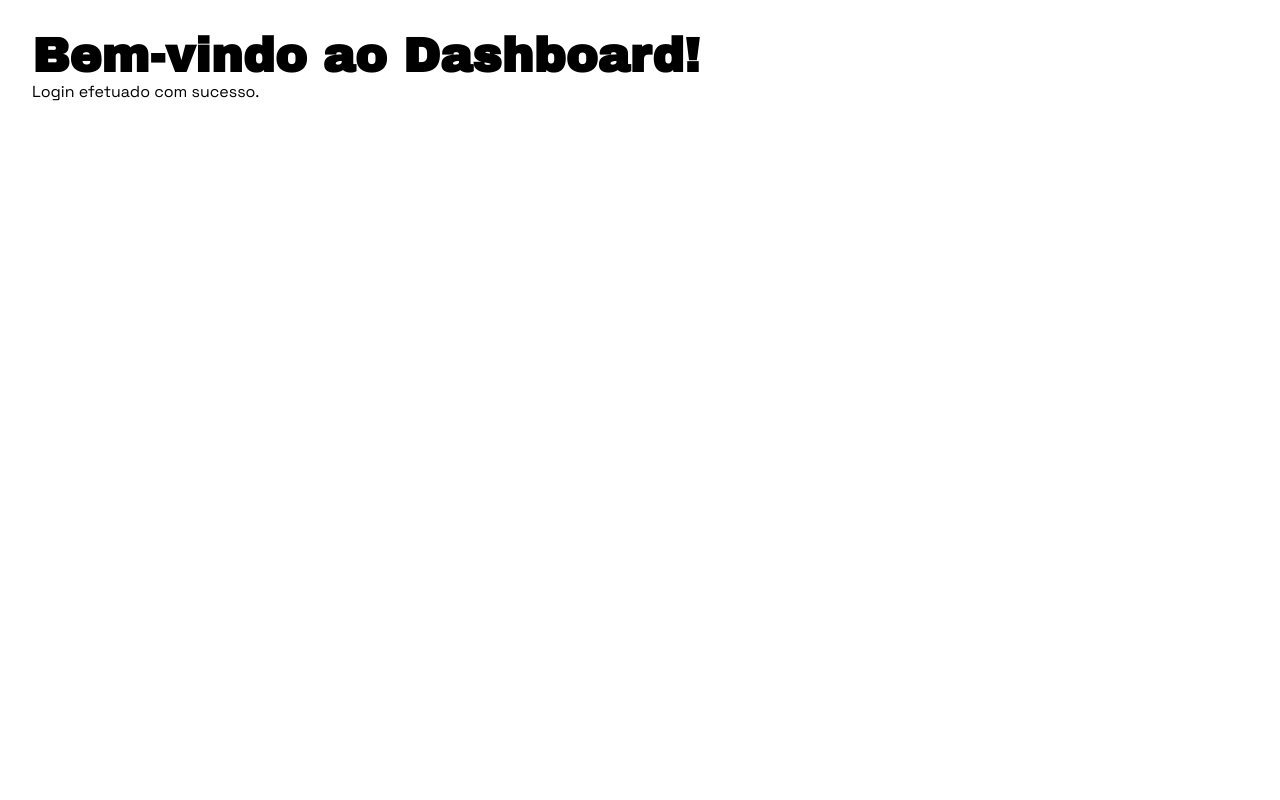
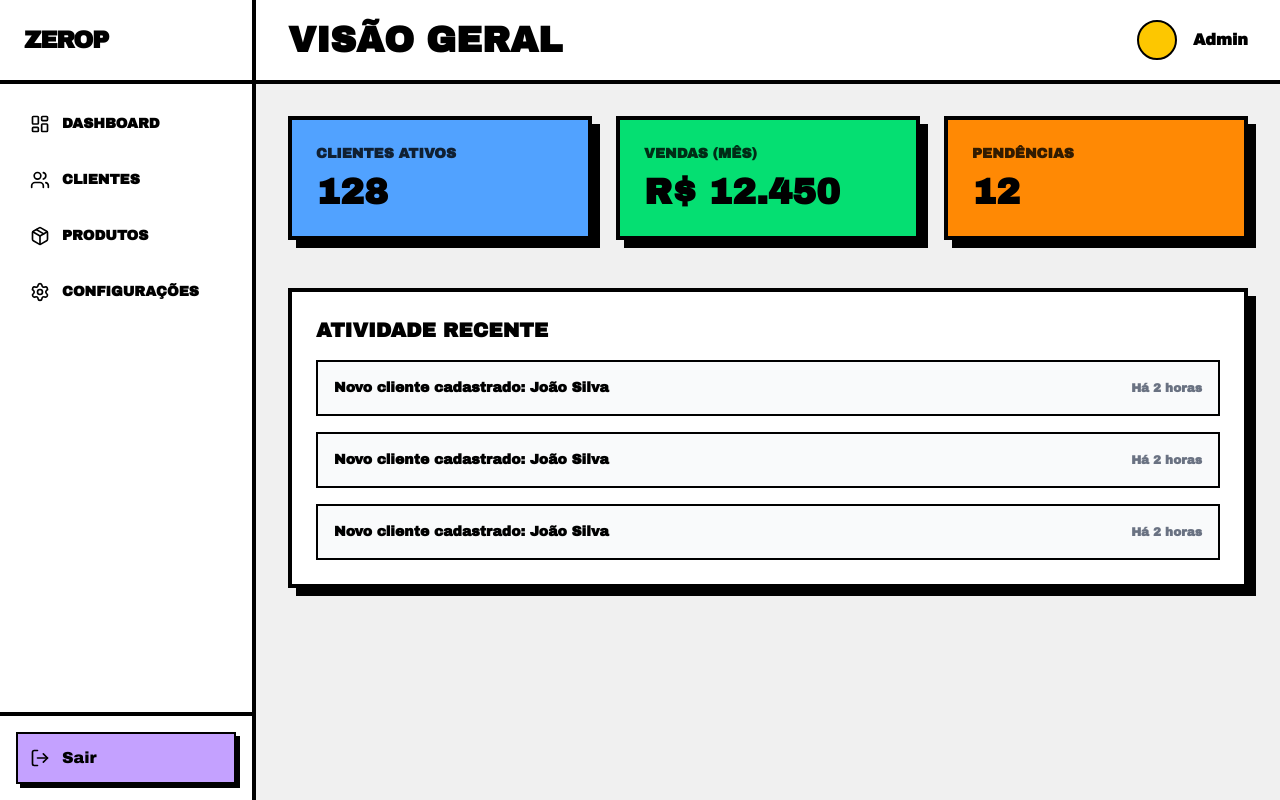
Before and after one commit to coutinho98/zerop-front, a React (Vite) app: page /dashboard in a window 1280 px wide. Built offline with nearby package versions, Linux system fonts and the light colour scheme.

Commit message:
feat: created layout and att dashboard with mock datas

```diff
--- a/package.json
+++ b/package.json
@@ -11,6 +11,7 @@
   },
   "dependencies": {
     "@radix-ui/react-checkbox": "^1.3.3",
+    "@radix-ui/react-select": "^2.2.6",
     "@radix-ui/react-slot": "^1.2.4",
     "@tailwindcss/vite": "^4.1.18",
     "class-variance-authority": "^0.7.1",
--- /dev/null
+++ b/src/components/layout/DashboardLayout.tsx
@@ -0,0 +1,72 @@
+import { type ReactNode } from "react";
+import { useNavigate, Link } from "react-router-dom";
+import { LayoutDashboard, Users, Package, LogOut, Settings } from "lucide-react";
+import { Button } from "../retroui/Button";
+import { Text } from "../retroui/Text";
+
+interface Props {
+  children: ReactNode;
+}
+
+export default function DashboardLayout({ children }: Props) {
+  const navigate = useNavigate();
+
+  const handleLogout = () => {
+    localStorage.removeItem("@ZeroP:token");
+    navigate("/");
+  };
+
+  const menuItems = [
+    { icon: LayoutDashboard, label: "Dashboard", path: "/dashboard" },
+    { icon: Users, label: "Clientes", path: "/customers" },
+    { icon: Package, label: "Produtos", path: "/products" },
+    { icon: Settings, label: "Configurações", path: "/settings" },
+  ];
+
+  return (
+    <div className="min-h-screen bg-[#f0f0f0] flex font-head">
+      <aside className="w-64 bg-white border-r-4 border-black flex flex-col">
+        <div className="p-6 border-b-4 border-black">
+          <Text as="h3" className="font-black uppercase tracking-tighter">ZeroP</Text>
+        </div>
+
+        <nav className="flex-1 p-4 space-y-2">
+          {menuItems.map((item) => (
+            <Link
+              key={item.path}
+              to={item.path}
+              className="flex items-center gap-3 p-3 border-2 border-transparent hover:border-black hover:bg-violet-400 transition-all font-bold uppercase text-sm"
+            >
+              <item.icon size={20} />
+              {item.label}
+            </Link>
+          ))}
+        </nav>
+
+        <div className="p-4 border-t-4 border-black">
+          <Button
+            onClick={handleLogout}
+            className="flex items-center gap-3 w-full p-3 border-2 border-black"
+          >
+            <LogOut size={20} />
+            Sair
+          </Button>
+        </div>
+      </aside>
+
+      <main className="flex-1 flex flex-col">
+        <header className="h-21 bg-white border-b-4 border-black flex items-center justify-between px-8">
+          <Text as="h2" className="font-bold uppercase">Visão Geral</Text>
+          <div className="flex items-center gap-4">
+            <div className="w-10 h-10 border-2 border-black bg-yellow-400 rounded-full" />
+            <span className="font-bold">Admin</span>
+          </div>
+        </header>
+
+        <div className="p-8 overflow-y-auto">
+          {children}
+        </div>
+      </main>
+    </div>
+  );
+}
--- /dev/null
+++ b/src/components/retroui/Select.tsx
@@ -0,0 +1,109 @@
+"use client";
+
+import { cn } from "@/lib/utils";
+import * as SelectPrimitive from "@radix-ui/react-select";
+import { Check, ChevronDown, ChevronUp } from "lucide-react";
+import React from "react";
+
+const Select = SelectPrimitive.Root;
+
+const SelectTrigger = ({
+  className,
+  children,
+  ...props
+}: SelectPrimitive.SelectTriggerProps) => {
+  return (
+    <SelectPrimitive.Trigger
+      className={cn(
+        "flex h-10 rounded min-w-40 items-center shadow-md focus:shadow-xs justify-between border-2 border-input border-border bg-transparent px-4 py-2 placeholder:text-muted-foreground outline-none focus:outline-none focus-visible:outline-none disabled:cursor-not-allowed disabled:opacity-50",
+        className,
+      )}
+      {...props}
+    >
+      {children}
+      <SelectPrimitive.Icon asChild>
+        <ChevronDown className="ml-2 h-4 w-4" />
+      </SelectPrimitive.Icon>
+    </SelectPrimitive.Trigger>
+  );
+};
+
+const SelectValue = SelectPrimitive.Value;
+
+const SelectIcon = SelectPrimitive.Icon;
+
+const SelectContent = ({
+  className,
+  children,
+  position = "popper",
+  ...props
+}: SelectPrimitive.SelectContentProps) => {
+  return (
+    <SelectPrimitive.Portal>
+      <SelectPrimitive.Content
+        className={cn(
+          "relative z-50 min-w-[8rem] overflow-hidden border border-border bg-background text-popover-foreground shadow-md data-[state=open]:animate-in data-[state=closed]:animate-out data-[state=closed]:fade-out-0 data-[state=open]:fade-in-0 data-[state=closed]:zoom-out-95 data-[state=open]:zoom-in-95 data-[side=bottom]:slide-in-from-top-2 data-[side=left]:slide-in-from-right-2 data-[side=right]:slide-in-from-left-2 data-[side=top]:slide-in-from-bottom-2",
+          position === "popper" &&
+            "data-[side=bottom]:translate-y-1 data-[side=left]:-translate-x-1 data-[side=right]:translate-x-1 data-[side=top]:-translate-y-1",
+          className,
+        )}
+        position={position}
+        {...props}
+      >
+        <SelectPrimitive.ScrollUpButton className="flex cursor-default items-center justify-center py-1 text-muted-foreground">
+          <ChevronUp className="h-4 w-4" />
+        </SelectPrimitive.ScrollUpButton>
+        <SelectPrimitive.Viewport
+          className={cn(
+            position === "popper" &&
+              "h-[var(--radix-select-trigger-height)] w-full min-w-[var(--radix-select-trigger-width)]",
+          )}
+        >
+          {children}
+        </SelectPrimitive.Viewport>
+        <SelectPrimitive.ScrollDownButton className="flex cursor-default items-center justify-center py-1 text-muted-foreground">
+          <ChevronDown className="h-4 w-4" />
+        </SelectPrimitive.ScrollDownButton>
+      </SelectPrimitive.Content>
+    </SelectPrimitive.Portal>
+  );
+};
+
+const SelectGroup = SelectPrimitive.Group;
+
+const SelectItem = ({
+  className,
+  children,
+  ...props
+}: SelectPrimitive.SelectItemProps) => (
+  <SelectPrimitive.Item
+    className={cn(
+      "relative flex w-full cursor-default select-none items-center py-1.5 px-2 outline-none data-[highlighted]:bg-primary data-[highlighted]:text-primary-foreground focus:bg-primary focus:text-primary-foreground data-disabled:pointer-events-none data-disabled:opacity-50",
+      className,
+    )}
+    {...props}
+  >
+    <SelectPrimitive.ItemText>{children}</SelectPrimitive.ItemText>
+
+    <span className="absolute right-2 flex h-3.5 w-3.5 items-center justify-center">
+      <SelectPrimitive.ItemIndicator>
+        <Check className="h-4 w-4 text-foreground" />
+      </SelectPrimitive.ItemIndicator>
+    </span>
+  </SelectPrimitive.Item>
+);
+const SelectLabel = SelectPrimitive.Label;
+const SelectSeparator = SelectPrimitive.Separator;
+
+const SelectObj = Object.assign(Select, {
+  Trigger: SelectTrigger,
+  Value: SelectValue,
+  Icon: SelectIcon,
+  Content: SelectContent,
+  Group: SelectGroup,
+  Item: SelectItem,
+  Label: SelectLabel,
+  Separator: SelectSeparator,
+});
+
+export { SelectObj as Select };
--- a/src/pages/Dashboard.tsx
+++ b/src/pages/Dashboard.tsx
@@ -1,10 +1,37 @@
-import { Text } from "@/components/retroui/Text";
+import DashboardLayout from "@/components/layout/DashboardLayout";
 
 export default function Dashboard() {
+  const stats = [
+    { label: "Clientes Ativos", value: "128", color: "bg-blue-400" },
+    { label: "Vendas (Mês)", value: "R$ 12.450", color: "bg-green-400" },
+    { label: "Pendências", value: "12", color: "bg-orange-400" },
+  ];
+
   return (
-    <div className="p-8">
-      <Text as="h1">Bem-vindo ao Dashboard!</Text>
-      <Text>Login efetuado com sucesso.</Text>
-    </div>
+    <DashboardLayout>
+      <div className="grid grid-cols-1 md:grid-cols-3 gap-6">
+        {stats.map((stat) => (
+          <div
+            key={stat.label}
+            className={`p-6 border-4 border-black shadow-[8px_8px_0px_0px_rgba(0,0,0,1)] ${stat.color}`}
+          >
+            <p className="font-bold uppercase text-sm opacity-80">{stat.label}</p>
+            <p className="text-4xl font-black mt-2">{stat.value}</p>
+          </div>
+        ))}
+      </div>
+
+      <div className="mt-12 border-4 border-black bg-white p-6 shadow-[8px_8px_0px_0px_rgba(0,0,0,1)]">
+        <h3 className="text-xl font-bold uppercase mb-4">Atividade Recente</h3>
+        <div className="space-y-4">
+          {[1, 2, 3].map((i) => (
+            <div key={i} className="p-4 border-2 border-black flex justify-between items-center bg-gray-50">
+              <span className="font-bold text-sm">Novo cliente cadastrado: João Silva</span>
+              <span className="text-xs font-bold text-gray-500">Há 2 horas</span>
+            </div>
+          ))}
+        </div>
+      </div>
+    </DashboardLayout>
   );
 }
```
Also changed, not shown: 1 other file (tests, documents, lock files or other folders).
